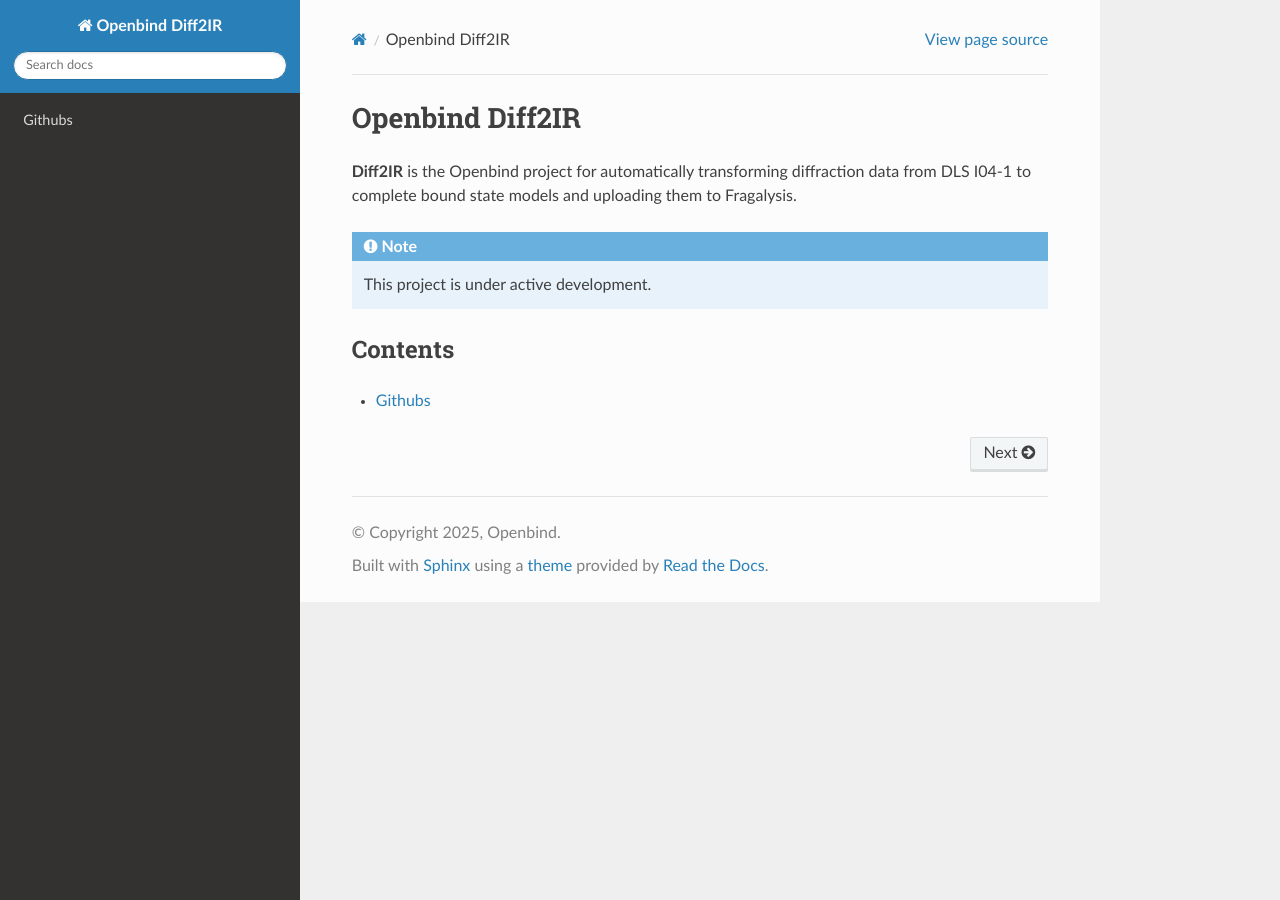
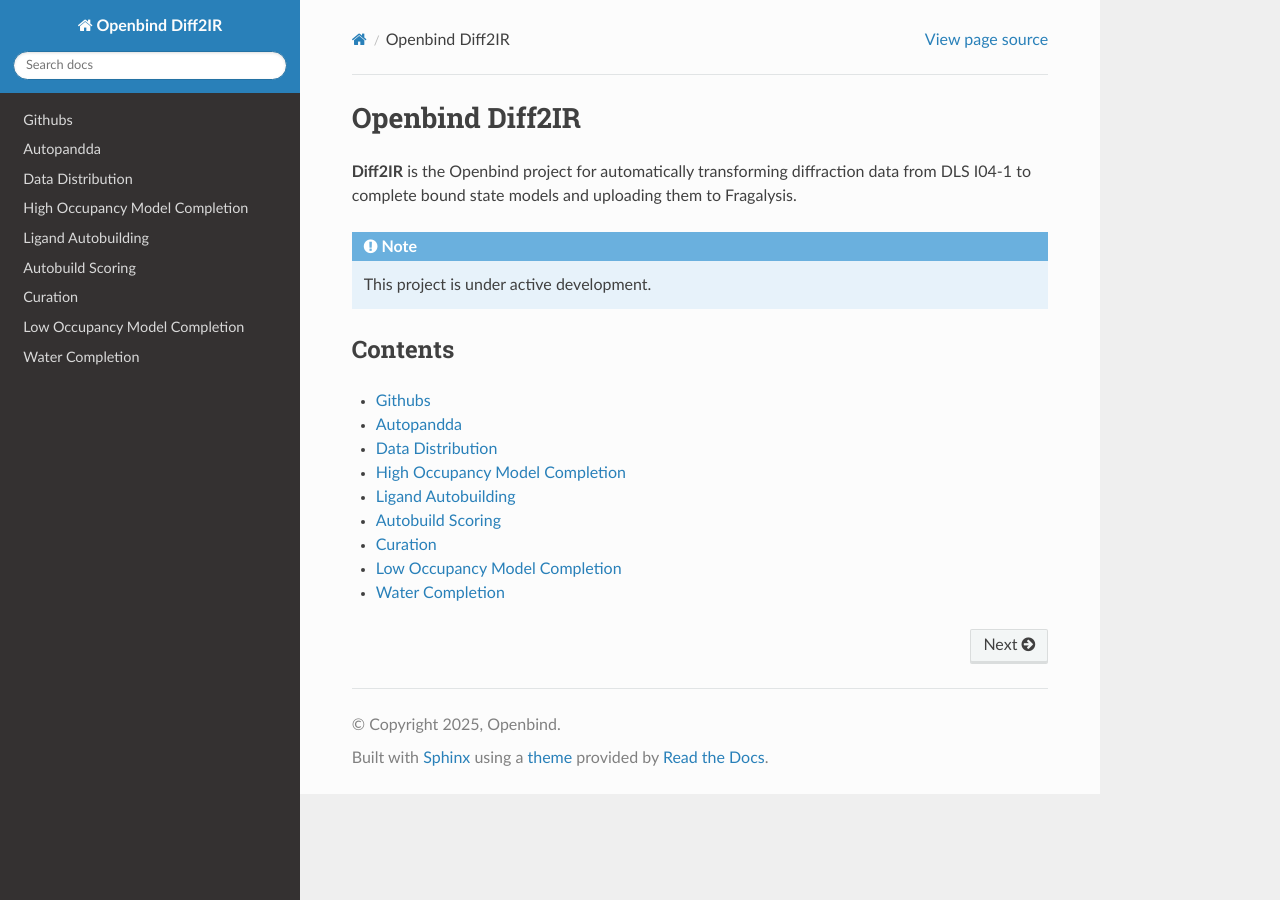
Before and after one commit to xchem/OpenbindDiff2IRDocs, a Sphinx documentation site: the page built from docs/source/index.rst, in a window 1280 px wide. Built offline with Sphinx 7.4.7 and the Read the Docs theme 3.1.0, drawn with Linux system fonts in a browser that asks for light colours.

Commit message:
Skeleton

```diff
--- /dev/null
+++ b/docs/source/autobuild_scoring.rst
@@ -0,0 +1,4 @@
+Autobuild Scoring
+===================================
+
+This page is for documenting the scoring of autobuilds (particuarly ligands in event maps).
--- /dev/null
+++ b/docs/source/autopandda.rst
@@ -0,0 +1,4 @@
+Autopandda
+==========
+
+This page is for documentation on automatically running PanDDA 2.
--- /dev/null
+++ b/docs/source/curation.rst
@@ -0,0 +1,4 @@
+Curation
+===================================
+
+This page is to document tooling to accelerate review of data for upploading to fragalysis.
--- /dev/null
+++ b/docs/source/data_distribution.rst
@@ -0,0 +1,4 @@
+Data Distribution
+===================================
+
+This page is to document automatic XChemAlign and uploading to fragalysis of bound state models.
--- a/docs/source/githubs.rst
+++ b/docs/source/githubs.rst
@@ -6,7 +6,9 @@
 * XChemAlign_: Used to transfer models of diffraction data to Fragalysis
 * LigandNeighbourhoodAlignment_: Used as part of XChemAlign
 * XChemExplorer_: Has the logic used to mantain DLS side tables necessary for XChemAlign
+* PanDDA2_: Used to identify partial occupancy fragment binding events in diffraction datasets
 
 .. _XChemAlign: https://github.com/xchem/xchem-align
 .. _LigandNeighbourhoodAlignment: https://github.com/xchem/ligand_neighbourhood_alignment
 .. _XChemExplorer: https://github.com/xchem/XChemExplorer
+.. _PanDDA2: https://github.com/xchem/PanDDA2
--- /dev/null
+++ b/docs/source/high_occupancy_model_completion.rst
@@ -0,0 +1,4 @@
+High Occupancy Model Completion
+===================================
+
+This page is for documenting completing high occupancy bound state models with Pipedream.
--- a/docs/source/index.rst
+++ b/docs/source/index.rst
@@ -12,3 +12,11 @@
 
 .. toctree::
    githubs
+   autopandda
+   data_distribution
+   high_occupancy_model_completion
+   ligand_autobuilding
+   autobuild_scoring
+   curation
+   low_occupancy_model_completion
+   water_completion
--- /dev/null
+++ b/docs/source/ligand_autobuilding.rst
@@ -0,0 +1,4 @@
+Ligand Autobuilding
+===================================
+
+This page is for documenting the autobuilding of low occupancy ligands.
--- /dev/null
+++ b/docs/source/low_occupancy_model_completion.rst
@@ -0,0 +1,4 @@
+Low Occupancy Model Completion
+===================================
+
+This page is for documenting the automatic completion of partial occupancy protein bound state models.
--- /dev/null
+++ b/docs/source/water_completion.rst
@@ -0,0 +1,4 @@
+Water Completion
+===================================
+
+This page is for documenting the automatic completion of waters in bound state models, especially at partial occupancy.
```
